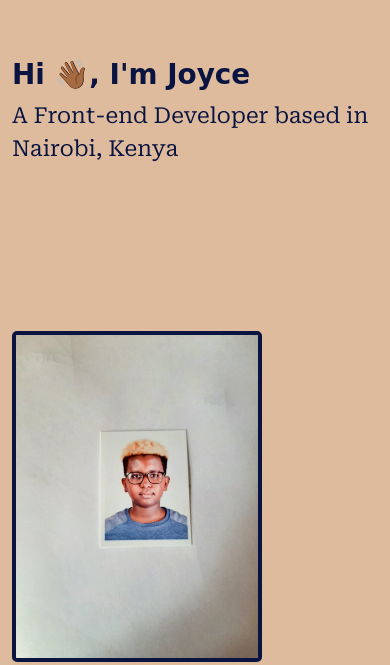
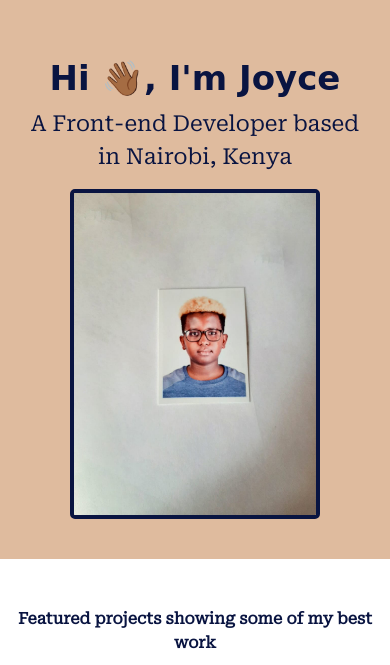
Before and after one commit to JoyceKyalo/portfolio-project, a plain HTML site: page index.html in a window 390 px wide. Shown: the part 212-877 px from the top of the page. Drawn offline with nearby package versions, Linux system fonts and the light colour scheme; a web font is replaced by a local one.

Commit message:
Made homepage more responsive using media queries

```diff
--- a/index.html
+++ b/index.html
@@ -36,7 +36,9 @@
         <div class="row">
           <div class="col-sm-5 hero">
             <h1>Hi 👋🏾, I'm Joyce</h1>
-            <p>A Front-end Developer based in Nairobi, Kenya</p>
+            <p class="my-skill">A Front-end Developer based
+              <br>
+              <p class="my-location">in Nairobi, Kenya</p></p>
           </div>
           <div class="col-sm-7">
             <img
--- a/src/style.css
+++ b/src/style.css
@@ -30,6 +30,11 @@ button {
   border-radius: 4px;
 }
 
+.my-skill {
+  margin-bottom: 0px;
+  font-size: 28px;
+  font-weight: 600;
+}
 .hero {
   margin-top: 230px;
 }
@@ -55,3 +60,20 @@ button {
 .project-description {
   font-family: "Roboto", sans-serif;
 }
+
+@media (max-width: 576px) {
+  h1 {
+    font-size: 34px;
+    text-align: center;
+  }
+
+  img {
+    display: block;
+    margin: 0 auto;
+  }
+
+  .my-skill,
+  .my-location {
+    text-align: center;
+  }
+}
```
